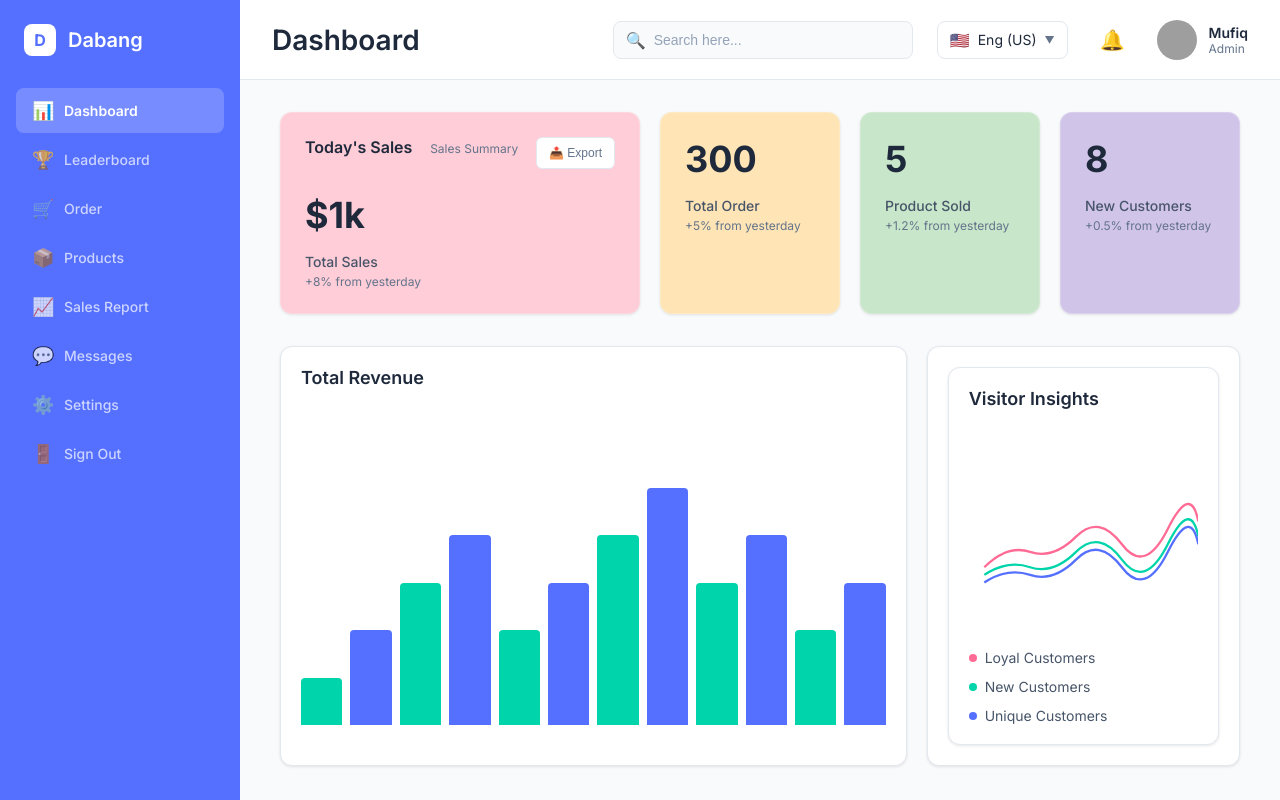
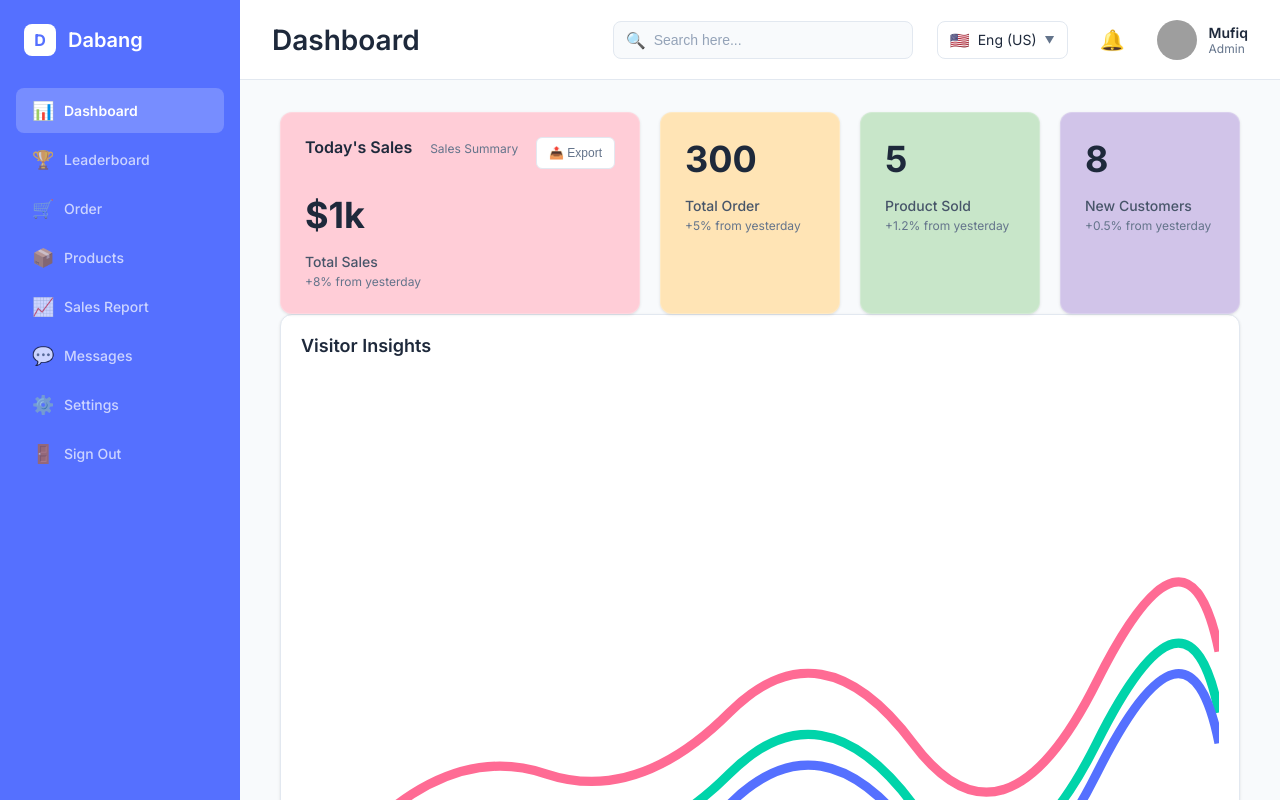
Before and after one commit to PiyushGhavghave/React-CRA-starter-template, a React (Create React App) app: page / in a window 1280 px wide. Built offline with nearby package versions, Linux system fonts and the light colour scheme; grey boxes are pictures that could not be loaded.

Commit message:
Update Dashboard to use TodaysSales component and restructure layout
cgen-2287c39044d7489484ce907b3fc5d311

```diff
--- a/src/components/Dashboard.js
+++ b/src/components/Dashboard.js
@@ -1,63 +1,25 @@
 import React from 'react';
 import './Dashboard.css';
-import MetricsCard from './MetricsCard';
+import TodaysSales from './TodaysSales';
 import Chart from './Chart';
 import TopProducts from './TopProducts';
 import VisitorInsights from './VisitorInsights';
 
 const Dashboard = () => {
-  const metricsData = [
-    {
-      title: "Today's Sales",
-      subtitle: "Sales Summary",
-      value: "$1k",
-      description: "Total Sales",
-      change: "+8% from yesterday",
-      color: "#FFCDD7",
-      icon: "📊"
-    },
-    {
-      title: "",
-      subtitle: "",
-      value: "300",
-      description: "Total Order",
-      change: "+5% from yesterday",
-      color: "#FFE4B5",
-      icon: "📦"
-    },
-    {
-      title: "",
-      subtitle: "",
-      value: "5",
-      description: "Product Sold",
-      change: "+1.2% from yesterday",
-      color: "#C8E6C9",
-      icon: "📈"
-    },
-    {
-      title: "",
-      subtitle: "",
-      value: "8",
-      description: "New Customers",
-      change: "+0.5% from yesterday",
-      color: "#D1C4E9",
-      icon: "👥"
-    }
-  ];
-
   return (
     <div className="dashboard">
       <div className="dashboard-content">
-        <div className="metrics-section">
-          <div className="metrics-grid">
-            {metricsData.map((metric, index) => (
-              <MetricsCard key={index} {...metric} />
-            ))}
+        <div className="top-section">
+          <div className="todays-sales-container">
+            <TodaysSales />
+          </div>
+          <div className="visitor-insights-container">
+            <VisitorInsights />
           </div>
         </div>
 
         <div className="charts-section">
-          <div className="chart-grid">
+          <div className="chart-grid-single">
             <div className="chart-container large">
               <Chart
                 title="Total Revenue"
@@ -65,9 +27,6 @@ const Dashboard = () => {
                 data={[2, 4, 6, 8, 4, 6, 8, 10, 6, 8, 4, 6]}
                 colors={["#00D4AA", "#5570FF"]}
               />
-            </div>
-            <div className="visitor-insights">
-              <VisitorInsights />
             </div>
           </div>
 
```
